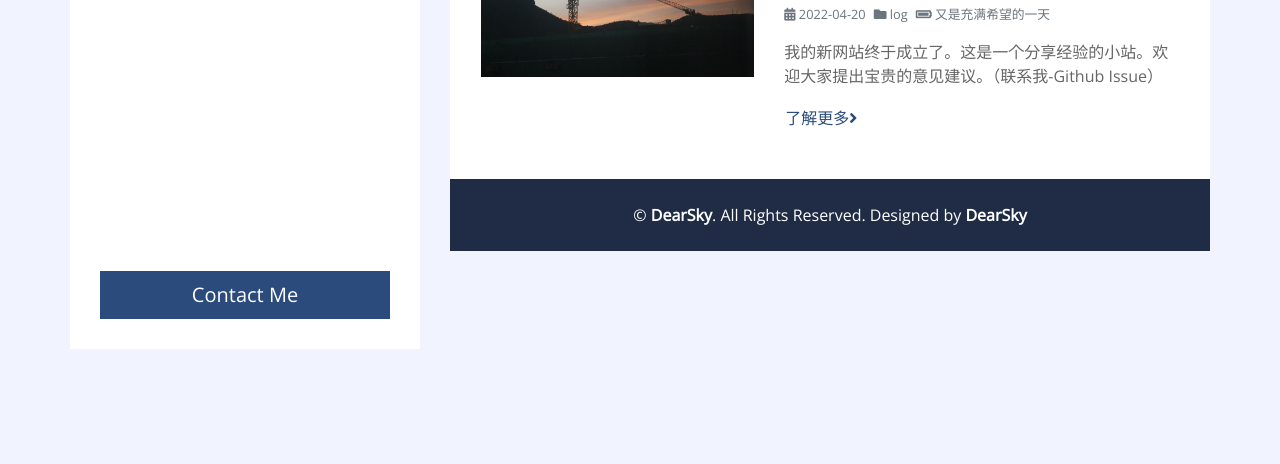
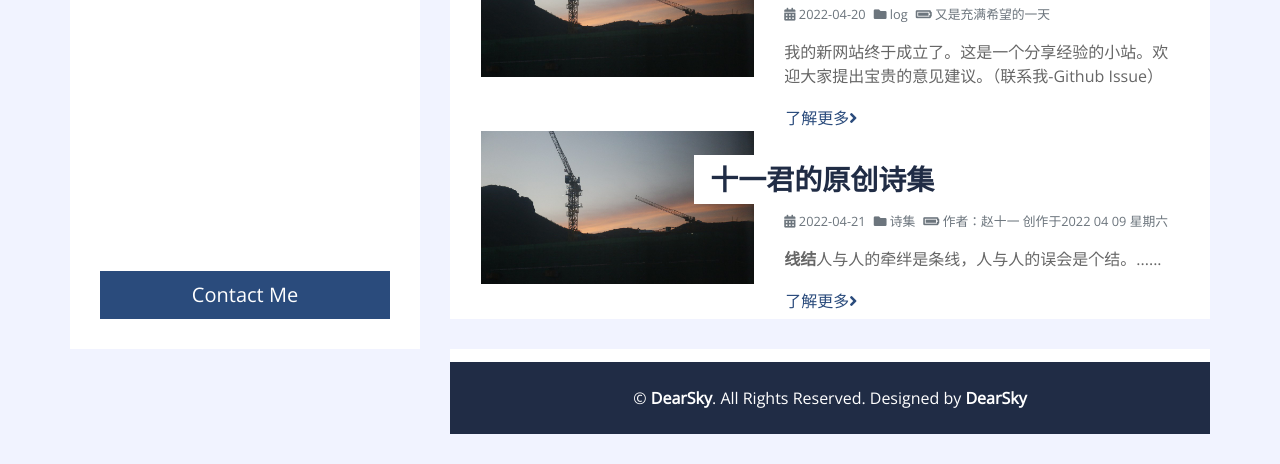
Before and after one commit to DearSky1/DearSky1.github.io, a plain HTML site: page blog.html in a window 1280 px wide. Shown: the part 451-915 px from the top of the page. Before the commit the page ends 800 px from the top, so only its background shows below. Drawn offline with nearby package versions, Linux system fonts and the light colour scheme.

Commit message:
Add files via upload

```diff
--- a/blog.html
+++ b/blog.html
@@ -106,6 +106,21 @@
                             </p>
                             <a class="btn btn-link p-0" href="blogs.html?link=2022.04.20MyWebSite.html">了解更多<i class="fa fa-angle-right"></i></a>
                         </div>
+                        <div class="col-md-5">
+                            <img class="img-fluid mb-4 mb-md-0" src="img/MyWebSite1.jpg" alt="Image">
+                        </div>
+                        <div class="col-md-7">
+                            <h3 class="mt-md-4 px-md-3 mb-2 py-2 bg-white font-weight-bold">十一君的原创诗集</h3>
+                            <div class="d-flex mb-3">
+                                <small class="mr-2 text-muted"><i class="fa fa-calendar-alt"></i> 2022-04-21</small>
+                                <small class="mr-2 text-muted"><i class="fa fa-folder"></i> 诗集</small>
+                                <small class="mr-2 text-muted"><i class="fa fa-battery-full"></i> 作者：赵十一 创作于2022 04 09 星期六</small>
+                            </div>
+                            <p>
+                                <strong>线结</strong>人与人的牵绊是条线，人与人的误会是个结。......
+                            </p>
+                            <a class="btn btn-link p-0" href="blogs.html?link=2022.04.20MyWebSite.html">了解更多<i class="fa fa-angle-right"></i></a>
+                        </div>
                     </div>
                     <!--<div class="row px-3 pb-5">
                         <nav aria-label="Page navigation">
```
